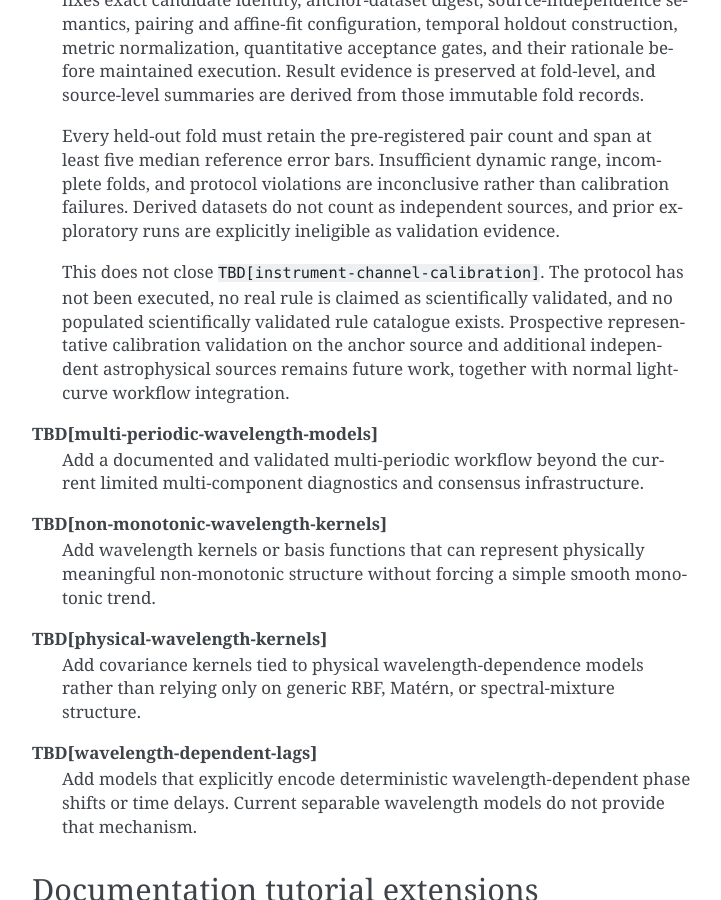
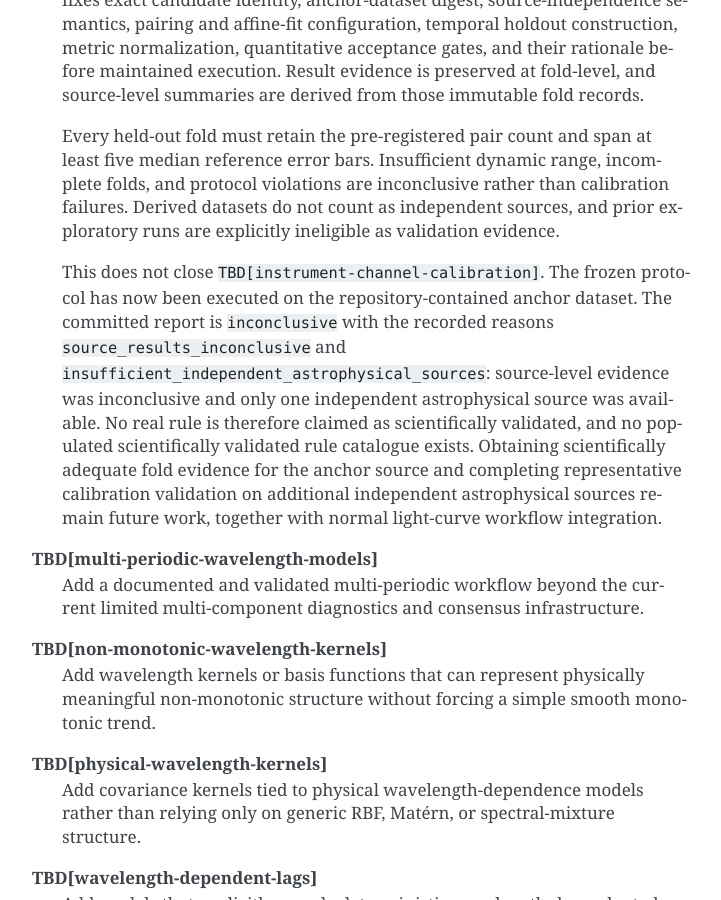
Before and after one commit to ICSM/pgmuvi, a Sphinx documentation site: the page built from docs/source/future_work.rst, in a window 1280 px wide and 900 px high, scrolled down 3726 px. Shown: the whole window, without its empty margins (388-1109 px from the left). Built offline with Sphinx 7.4.7, drawn with Linux system fonts in a browser that asks for light colours; pages that are not in the unit, such as notebooks, are missing from menus.

Commit message:
Reconcile representative calibration validation status

```diff
--- a/docs/source/future_work.rst
+++ b/docs/source/future_work.rst
@@ -175,12 +175,19 @@ Wavelength-model extensions
     failures.  Derived datasets do not count as independent sources, and prior
     exploratory runs are explicitly ineligible as validation evidence.
 
-    This does not close ``TBD[instrument-channel-calibration]``.  The protocol has
-    not been executed, no real rule is claimed as scientifically validated, and no
-    populated scientifically validated rule catalogue exists.  Prospective
-    representative calibration validation on the anchor source and additional
-    independent astrophysical sources remains future work, together with normal
-    light-curve workflow integration.
+    This does not close ``TBD[instrument-channel-calibration]``.  The frozen
+    protocol has now been executed on the repository-contained anchor dataset.
+    The committed report is ``inconclusive`` with the recorded reasons
+    ``source_results_inconclusive`` and
+    ``insufficient_independent_astrophysical_sources``: source-level evidence
+    was inconclusive and only one independent astrophysical source was
+    available.
+    No real rule is therefore claimed as scientifically validated, and no
+    populated scientifically validated rule catalogue exists.  Obtaining
+    scientifically adequate fold evidence for the anchor source and completing
+    representative calibration validation on additional independent
+    astrophysical sources remain future work, together with normal light-curve
+    workflow integration.
 
 **TBD[multi-periodic-wavelength-models]**
     Add a documented and validated multi-periodic workflow beyond the current
```
Also changed, not shown: docs/source/pgmuvi.instrument_channel_calibration.rst (+12 -5 lines), docs/source/pgmuvi.instrument_channel_calibration_validation.rst (+9 -5 lines), docs/source/pgmuvi.instrument_channel_calibration_validation_execution.rst (+16 -0 lines), 1 other file.
